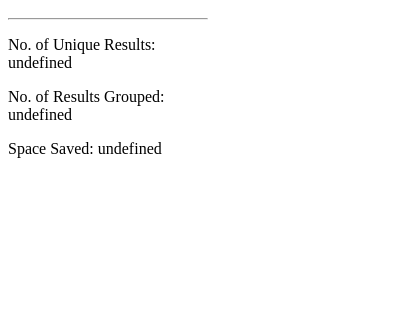
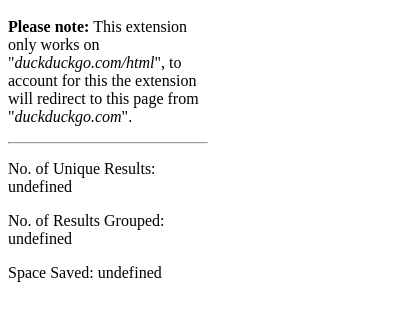
Before and after one commit to joshnic3/Dissertation, a browser extension: page popup.html in a window 400 px wide. Shown: the part 48-368 px from the top of the page. Drawn offline with Linux system fonts and the light colour scheme.

Commit message:
Auto-redirect to ddg.com/html from ddg.com added

```diff
--- a/popup.html
+++ b/popup.html
@@ -5,6 +5,10 @@
 <div style="width:200px">
 
     <h1>DDG Plugin</h1>
+    <p>
+        <b>Please note: </b>This extension only works on "<i>duckduckgo.com/html</i>",
+        to account for this the extension will redirect to this page from "<i>duckduckgo.com</i>".
+    </p>
     <hr>
     <p id="uniqueUrlsOut"></p>
     <p id="resultsGroupedOut"></p>
--- a/script-duckduckgo.js
+++ b/script-duckduckgo.js
@@ -10,6 +10,12 @@
 // Likely to be replaced with a UI input..
 // Default will be null or blank;
 const PRIORITY_DOMAIN_EXTENSION = ".co.uk";
+
+// Redirect to duckduckgo.com/html if needed.
+console.log(window.location.href);
+if (window.location.href == "https://duckduckgo.com/") {
+    window.location.href = "http://duckduckgo.com/html";
+}
 
 // Extract data from HTML.
 var resultsBody = document.getElementsByClassName(RESULTS_BODY_CONTAINER_CLASS);
```
